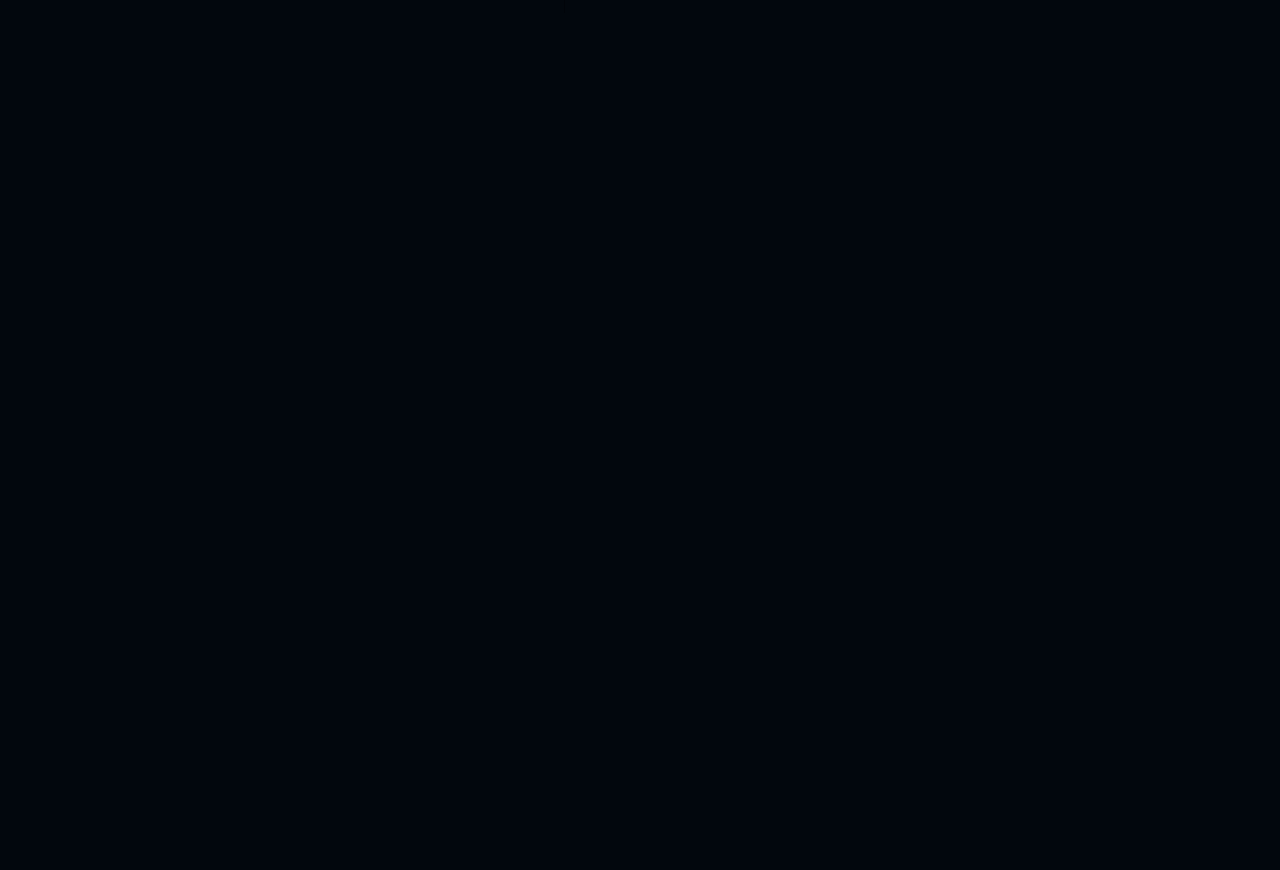
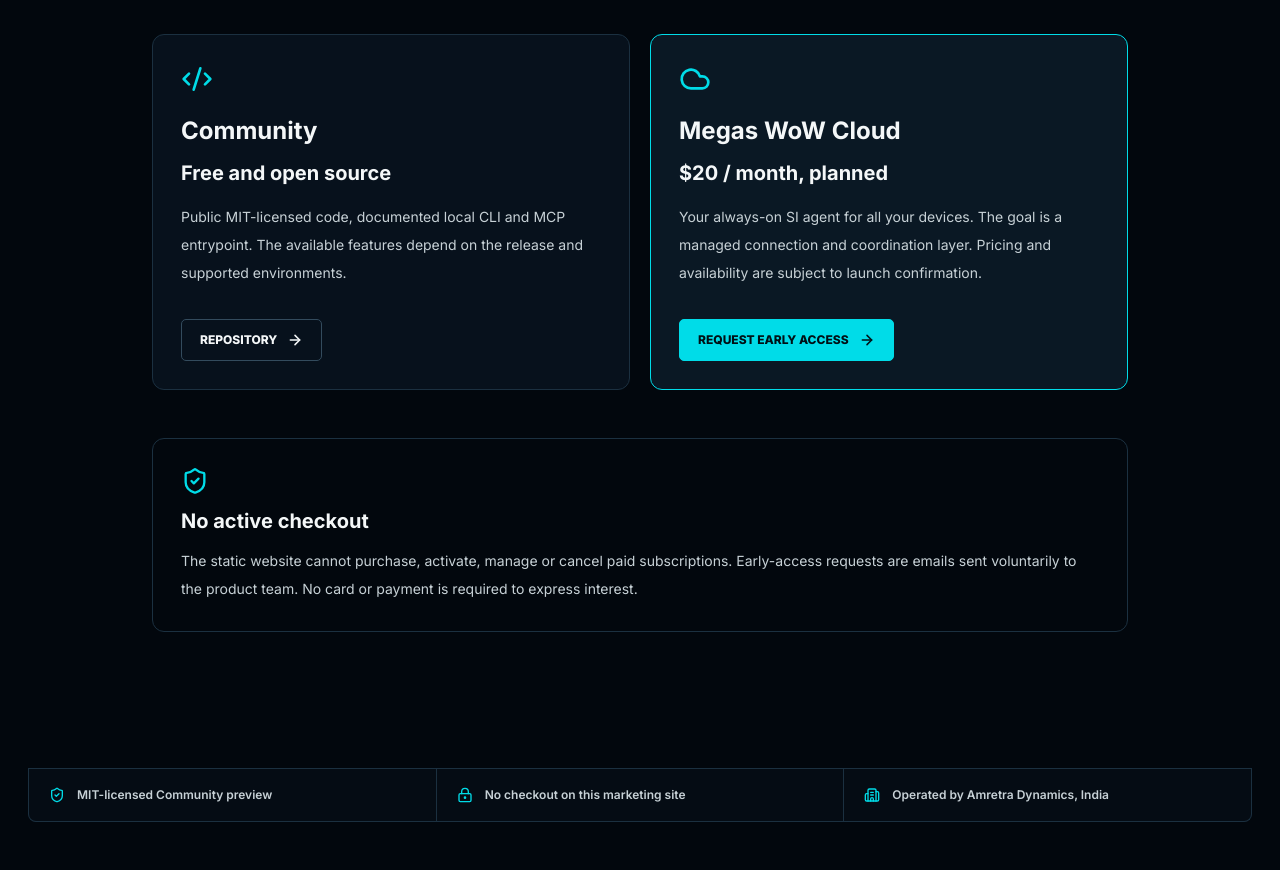
Before and after one commit to Amretra-Dynamics/megasmoves, a Next.js app in the folder marketing/: page /megasmoves/docs/product-plans in a window 1280 px wide. Before the commit this address had no page. Shown: the part 412-1282 px from the top of the page. Before the commit the page ends 800 px from the top, so only its background shows below. Built offline with nearby package versions, Linux system fonts and the light colour scheme; a web font is replaced by a local one.

Commit message:
Add public marketing legal/docs section: marketing/src/app/docs/product-plans/page.tsx

```diff
--- /dev/null
+++ b/marketing/src/app/docs/product-plans/page.tsx
@@ -0,0 +1,9 @@
+import Link from "next/link";
+import { ArrowRight, Cloud, Code2, ShieldCheck } from "lucide-react";
+import Header from "@/components/Header"; import Footer from "@/components/Footer";
+export const metadata = { title:"Community and Megas WoW Cloud | MegasMoves Docs", description:"Public MegasMoves Community software and the planned Megas WoW Cloud managed offering." };
+export default function PlansDocs(){return <div className="site-surface min-h-screen"><Header/><main className="mx-auto max-w-5xl px-6 py-14 md:py-20"><p className="eyebrow"><Cloud className="h-4 w-4"/> PRODUCT / PLANS</p><h1 className="mt-5 text-5xl font-extrabold tracking-[-0.05em] md:text-6xl">Built for the Community. Aiming for always-on.</h1><p className="mt-6 max-w-3xl text-lg leading-8 text-[var(--text-soft)]">Community is the public source release. Megas WoW Cloud is a planned managed service. The old multi-tier offers are not part of this marketing release.</p>
+<div className="mt-12 grid gap-5 md:grid-cols-2"><section className="rounded-xl border border-[var(--line)] bg-[var(--surface-1)] p-7"><Code2 className="h-8 w-8 text-[var(--accent)]"/><h2 className="mt-5 text-2xl font-bold">Community</h2><p className="mt-3 text-xl font-bold">Free and open source</p><p className="mt-4 text-sm leading-7 text-[var(--text-soft)]">Public MIT-licensed code, documented local CLI and MCP entrypoint. The available features depend on the release and supported environments.</p><a href="https://github.com/Amretra-Dynamics/megasmoves" className="button button--quiet mt-8">Repository <ArrowRight className="h-4 w-4"/></a></section>
+<section className="rounded-xl border border-[var(--accent)] bg-[var(--surface-2)] p-7"><Cloud className="h-8 w-8 text-[var(--accent)]"/><h2 className="mt-5 text-2xl font-bold">Megas WoW Cloud</h2><p className="mt-3 text-xl font-bold">$20 / month, planned</p><p className="mt-4 text-sm leading-7 text-[var(--text-soft)]">Your always-on SI agent for all your devices. The goal is a managed connection and coordination layer. Pricing and availability are subject to launch confirmation.</p><Link href="/wow" className="button button--primary mt-8">Request early access <ArrowRight className="h-4 w-4"/></Link></section></div>
+<section className="mt-12 rounded-xl border border-[var(--line)] p-7"><ShieldCheck className="h-7 w-7 text-[var(--accent)]"/><h2 className="mt-3 text-xl font-bold">No active checkout</h2><p className="mt-3 text-sm leading-7 text-[var(--text-soft)]">The static website cannot purchase, activate, manage or cancel paid subscriptions. Early-access requests are emails sent voluntarily to the product team. No card or payment is required to express interest.</p></section>
+</main><Footer/></div>}
```
